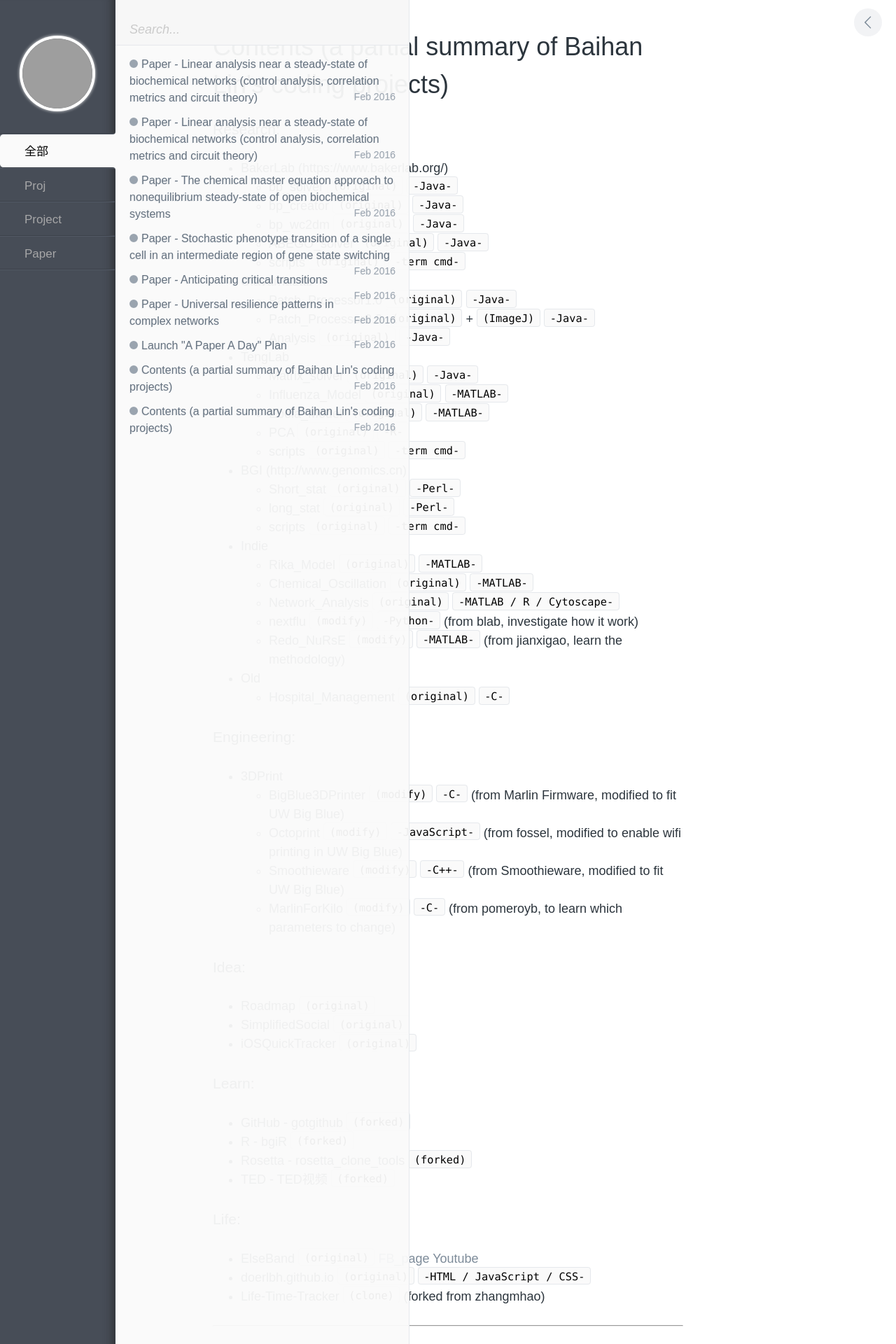
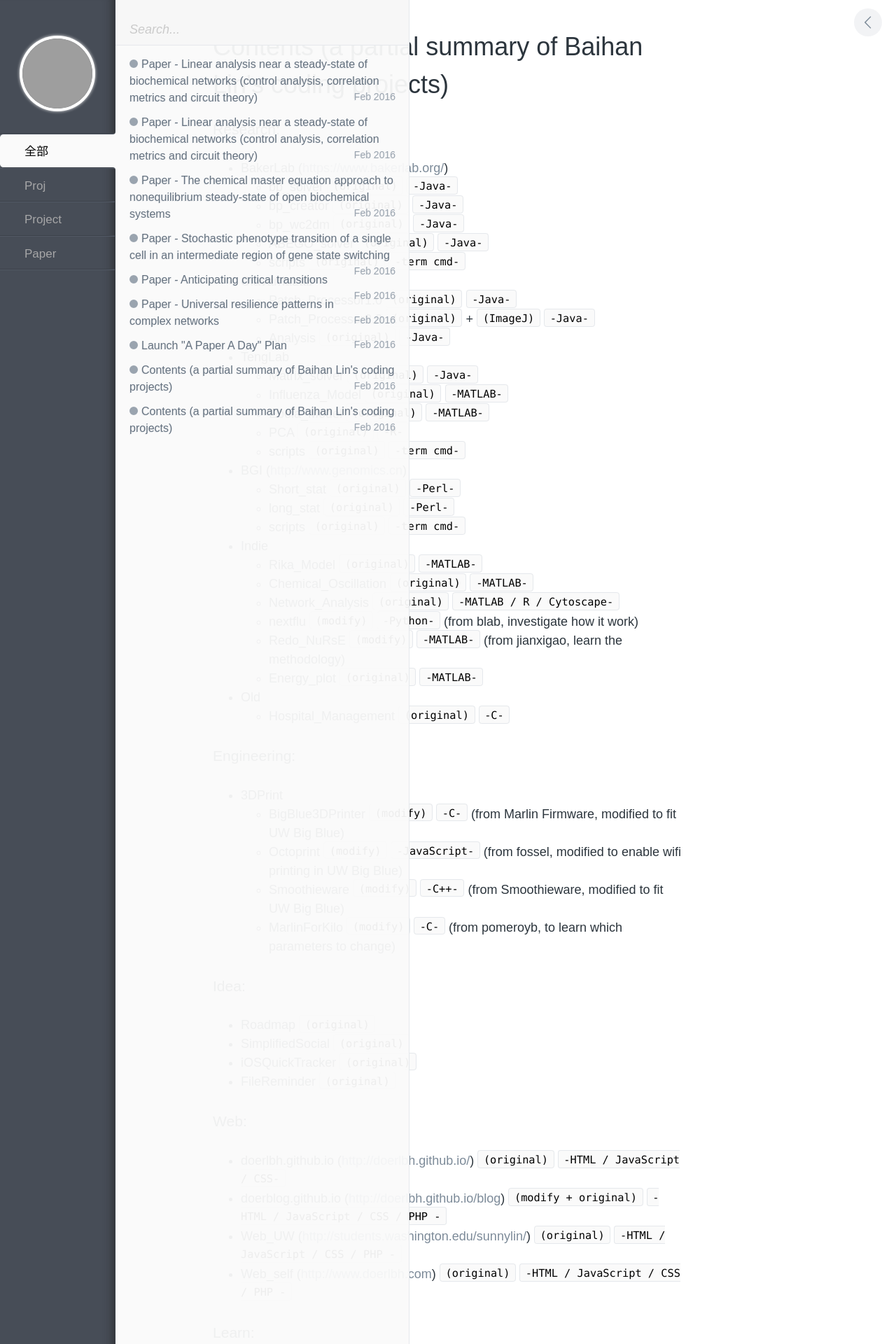
Before and after one commit to doerblog/doerblog.github.io, a Jekyll site: the page built from _posts/project/2016-02-18-contents.md, in a window 1280 px wide. Shown: the top 1920 px of the page at 70% size. Built offline with Jekyll 4.4.1, drawn with Linux system fonts in a browser that asks for light colours; comment, search, counter and statistics services are not loaded; some of the changed text lies outside the part shown; grey boxes are pictures that could not be loaded.

Commit message:
update post

```diff
--- a/_posts/project/2016-02-18-contents.md
+++ b/_posts/project/2016-02-18-contents.md
@@ -6,9 +6,11 @@ tags: Paper, Science, Project, Websites
 keywords: project, coding, lab
 description: project overview
 ---
+
+
 ### Research:
 
-* BakerLab (https://www.bakerlab.org/)
+* BakerLab (<https://www.bakerlab.org/>)
   - bp_solver `(original)` `-Java-`
   - bp_creator `(original)` `-Java-`
   - bp_wc2dm `(original)` `-Java-`
@@ -27,7 +29,7 @@ description: project overview
   - PCA `(original)` `-R-`
   - scripts `(original)`  `-term cmd-`
 
-* BGI (http://www.genomics.cn)
+* BGI (<http://www.genomics.cn>)
   - Short_stat `(original)`  `-Perl-`
   - long_stat `(original)`  `-Perl-`
   - scripts `(original)`  `-term cmd-`
@@ -38,6 +40,7 @@ description: project overview
   - Network_Analysis `(original)` `-MATLAB / R / Cytoscape-`
   - nextflu `(modify)` `-Python-` (from blab, investigate how it work)
   - Redo_NuRsE `(modify)` `-MATLAB-` (from jianxigao, learn the methodology)
+  - Energy_plot `(original)` `-MATLAB-`
 
 * Old
   - Hospital_Management `(original)` `-C-`
@@ -53,6 +56,13 @@ description: project overview
 * Roadmap `(original)`
 * SimplifiedSocial `(original)`
 * iOSQuickTracker `(original)`
+* FileReminder `(original)`
+
+### Web:
+* doerlbh.github.io (<http://doerlbh.github.io/>) `(original)`  `-HTML / JavaScript / CSS-`
+* doerblog.github.io (<http://doerlbh.github.io/blog>) `(modify + original)`  `-HTML / JavaScript / CSS / PHP -`
+* Web_UW (<http://students.washington.edu/sunnylin/>) `(original)`  `-HTML / JavaScript / CSS / PHP -`
+* Web_self (<http://www.doerlbh.com>) `(original)`  `-HTML / JavaScript / CSS / PHP -`
 
 ### Learn:
 * GitHub - gotgithub `(forked)`
@@ -79,6 +88,6 @@ University of Washington
 ***Skills:***
 * `(Proficient)` Java, MATLAB
 * `(Familiar)`   Perl, C/C++, R, terminal cmd
-* `(Learning)`   Mathematica, Python, HTML, JavaScript, CSS
+* `(Learning)`   Mathematica, Python, HTML, JavaScript, CSS, PHP
 
 ***Environment:***  Windows, Apple OS, Linux
```
Also changed, not shown: other parts of _posts/project/2016-02-18-contents.md (+0 -1 lines).
